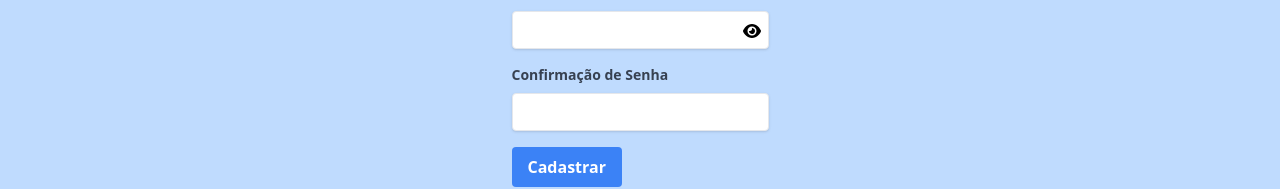
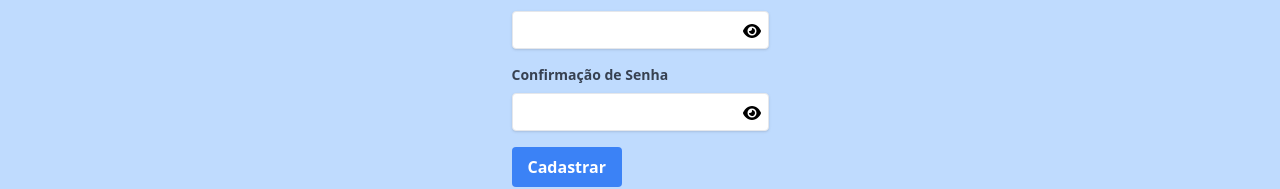
Before and after one commit to ThomBertelli/consumy, a Vue app: page /cadastrar in a window 1280 px wide. Shown: the part 356-545 px from the top of the page. Built offline with nearby package versions, Linux system fonts and the light colour scheme.

Commit message:
Visualizar/Ocultar o valor do input confirmPassword de SingUp

```diff
--- a/src/components/SignUp.vue
+++ b/src/components/SignUp.vue
@@ -6,10 +6,14 @@ const email = defineModel('email')
 const password = defineModel('password')
 const confirmPassword = defineModel('confirmPassword')
 const visibility = ref("password")
-
+const confirmVisibility = ref("password")
 
 const togglePasswordVisibility = () => {
     visibility.value = visibility.value === 'password' ? 'text' : 'password';
+}
+
+const toggleConfirmPasswordVisibility = () => {
+    confirmVisibility.value = confirmVisibility.value === 'password' ? 'text' : 'password';
 }
 
 const submitForm = () => {
@@ -39,9 +43,13 @@ const submitForm = () => {
             <div class="mb-4 relative">
                 <label for="confirmPassword" class="block text-gray-700 text-sm font-bold mb-2">Confirmação de
                     Senha</label>
-                <input v-model="confirmPassword" type="password" id="confirmPassword" name="confirmPassword"
+                <input v-model="confirmPassword" :type="confirmVisibility" id="confirmPassword" name="confirmPassword"
                     class="shadow appearance-none border rounded w-full py-2 px-3 text-gray-700 leading-tight focus:outline-none focus:shadow-outline"
                     required>
+                <a @click="toggleConfirmPasswordVisibility" class="absolute inset-y-0 right-0 px-2 py-9 cursor-pointer">
+                    <font-awesome-icon
+                        :icon="confirmVisibility === 'password' ? ['fas', 'eye'] : ['fas', 'eye-slash']" />
+                </a>
             </div>
             <div class="flex items-center justify-between">
                 <button type="submit"
```
